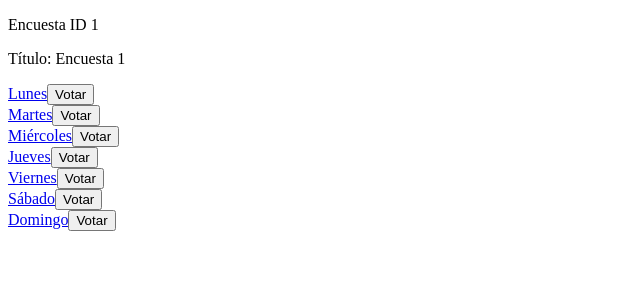
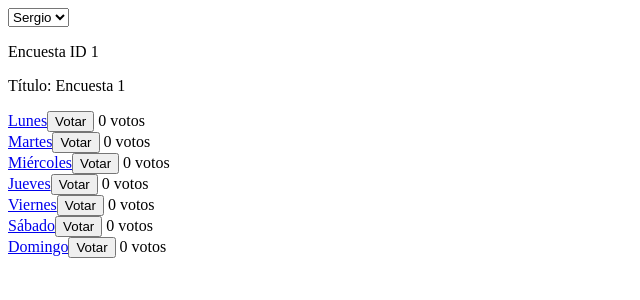
Before and after one commit to sergiojuan76/ng_encuesta, an Angular app: page /encuesta/1 in a window 1280 px wide. Shown: the top 300 px of the page, without its empty margins (0-640 px from the left). Built offline with nearby package versions, Linux system fonts and the light colour scheme.

Commit message:
Eliminado opcionService Añadido usuarioService, y componente para listar usuarios. Pendiente gestión de "usuario activo"

```diff
--- a/src/app/app.component.html
+++ b/src/app/app.component.html
@@ -1 +1,2 @@
+<app-usuario-selector></app-usuario-selector>
 <router-outlet></router-outlet>
--- a/src/app/app.module.ts
+++ b/src/app/app.module.ts
@@ -6,13 +6,15 @@ import { OpcionComponent } from './opcion/opcion.component';
 import { EncuestaComponent } from './encuesta/encuesta.component';
 import { AppRoutingModule } from './app-routing.module';
 import { OpcionEncuestaComponent } from './opcion-encuesta/opcion-encuesta.component';
+import { UsuarioSelectorComponent } from './usuario-selector/usuario-selector.component';
 
 @NgModule({
   declarations: [
     AppComponent,
     OpcionComponent,
     EncuestaComponent,
-    OpcionEncuestaComponent
+    OpcionEncuestaComponent,
+    UsuarioSelectorComponent
   ],
   imports: [
     BrowserModule,
--- a/src/app/model/opcion.ts
+++ b/src/app/model/opcion.ts
@@ -1,14 +1,15 @@
 export interface Opcion {
     id: Number;
     nombre: string;
+    votos: Number;
 };
 
 export const opciones1 : Opcion[] = [
-    {id: 1, nombre: 'Lunes'},
-    {id: 2, nombre: 'Martes'},
-    {id: 3, nombre: 'Miércoles'},
-    {id: 4, nombre: 'Jueves'},
-    {id: 5, nombre: 'Viernes'},
-    {id: 6, nombre: 'Sábado'},
-    {id: 7, nombre: 'Domingo'}
+    {id: 1, nombre: 'Lunes', votos: 0},
+    {id: 2, nombre: 'Martes', votos: 0},
+    {id: 3, nombre: 'Miércoles', votos: 0},
+    {id: 4, nombre: 'Jueves', votos: 0},
+    {id: 5, nombre: 'Viernes', votos: 0},
+    {id: 6, nombre: 'Sábado', votos: 0},
+    {id: 7, nombre: 'Domingo', votos: 0}
 ];
--- /dev/null
+++ b/src/app/model/usuario.ts
@@ -0,0 +1,12 @@
+export interface Usuario {
+    id: Number,
+    nombre: String
+};
+
+export const usuarios: Usuario[] = [
+    {id: 1, nombre: 'Sergio'},
+    {id: 2, nombre: 'Hugo'},
+    {id: 3, nombre: 'Marta'},
+    {id: 4, nombre: 'Carla'},
+    {id: 5, nombre: 'Marc'}
+];
--- a/src/app/opcion-encuesta/opcion-encuesta.component.html
+++ b/src/app/opcion-encuesta/opcion-encuesta.component.html
@@ -1,2 +1,3 @@
 <a [title]="opcion.nombre" [routerLink]="['/opcion', encuesta!.id, opcion.id]">{{opcion.nombre}}</a>
 <button type="button" (click)="votar()">Votar</button>
+{{opcion.votos}} votos
--- a/src/app/opcion-encuesta/opcion-encuesta.component.ts
+++ b/src/app/opcion-encuesta/opcion-encuesta.component.ts
@@ -20,6 +20,7 @@ export class OpcionEncuestaComponent implements OnInit {
 
   votar(): void {
     console.log("En voto");
+    this.opcion.votos = this.opcion.votos.valueOf() + 1;
     this.voto.emit();
   }
 }
--- /dev/null
+++ b/src/app/usuario-selector/usuario-selector.component.html
@@ -0,0 +1,3 @@
+<select>
+    <option *ngFor="let usuario of getUsuarios()" [value]="usuario">{{usuario.nombre}}</option>
+</select>
--- /dev/null
+++ b/src/app/usuario-selector/usuario-selector.component.ts
@@ -0,0 +1,27 @@
+import { Component, OnInit } from '@angular/core';
+import { Usuario } from '../model/usuario';
+import { UsuarioService } from '../usuario.service';
+@Component({
+  selector: 'app-usuario-selector',
+  templateUrl: './usuario-selector.component.html',
+  styleUrls: ['./usuario-selector.component.css']
+})
+export class UsuarioSelectorComponent implements OnInit {
+
+  constructor(private usuarioService: UsuarioService) { }
+
+  ngOnInit(): void {
+  }
+
+  getUsuarios(): Usuario[] {
+    return this.usuarioService.getUsuarios();
+  }
+
+  getUsuarioActivo(): Usuario {
+    return this.usuarioService.getUsuarioActivo();
+  }
+
+  onSelectUsuario(usuario: Usuario): void {
+    this.usuarioService.setUsuarioActivo(usuario);
+  }
+}
--- /dev/null
+++ b/src/app/usuario.service.ts
@@ -0,0 +1,25 @@
+import { Injectable } from '@angular/core';
+
+import { Usuario, usuarios } from './model/usuario';
+
+@Injectable({
+  providedIn: 'root'
+})
+export class UsuarioService {
+
+  private usuario: Usuario = usuarios[0];
+
+  constructor() { }
+
+  getUsuarios(): Usuario[] {
+    return usuarios;
+  }
+
+  getUsuarioActivo(): Usuario {
+    return this.usuario;
+  }
+
+  setUsuarioActivo(usuario: Usuario): void {
+    this.usuario = usuario;
+  }
+}
```
Also changed, not shown: src/app/opcion.service.ts (deleted, +0 -16 lines), src/app/usuario-selector/usuario-selector.component.css (added), 2 other files (tests, documents, lock files or other folders).
